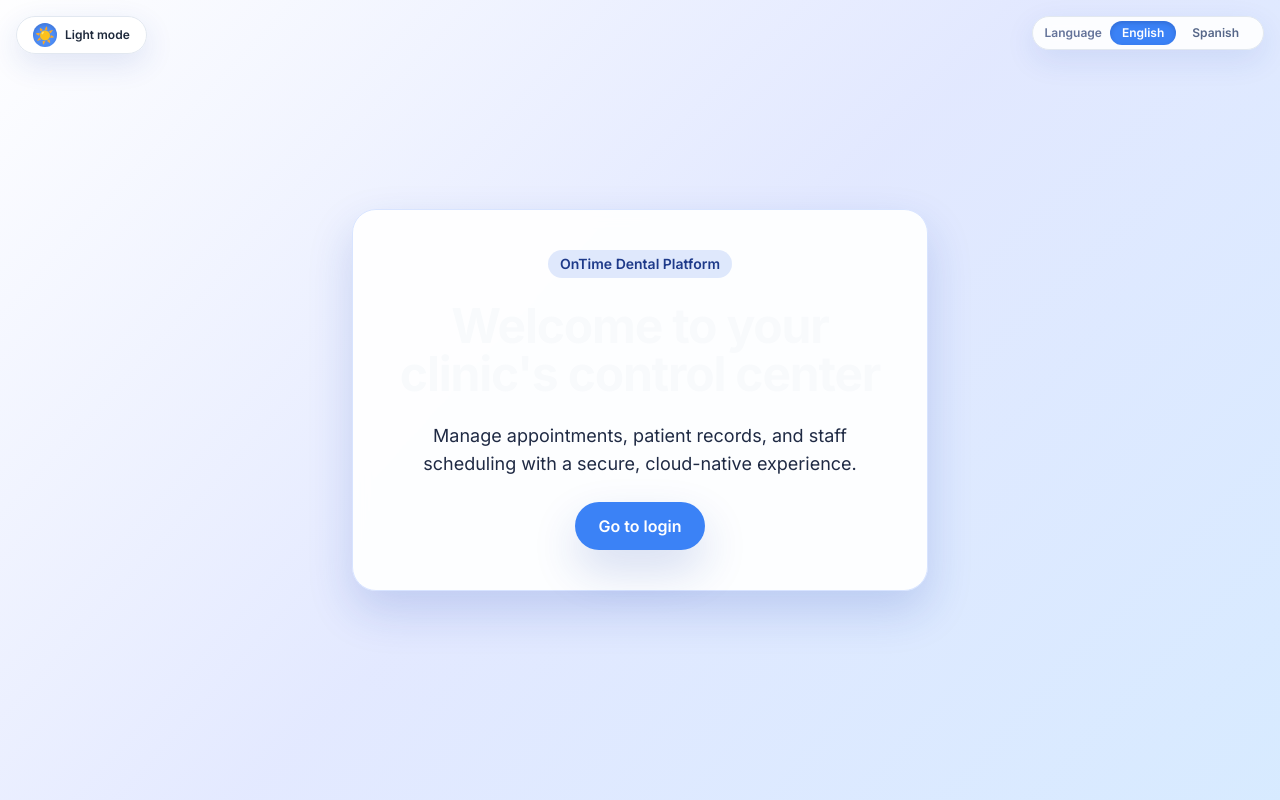
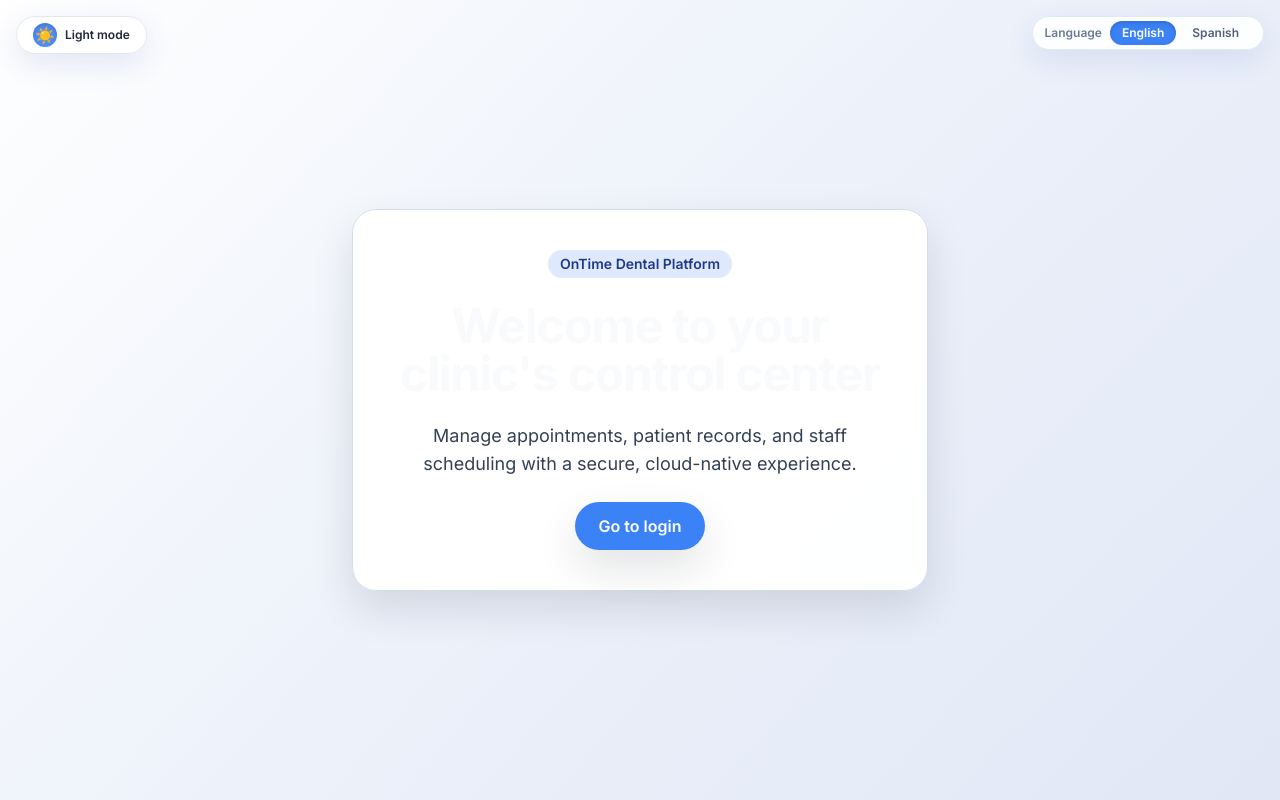
Before and after one commit to jghidalgo/ontime_dental, a Next.js app: page / in a window 1280 px wide. Built offline with nearby package versions, Linux system fonts and the light colour scheme.

Commit message:
Refine light theme palette

```diff
--- a/src/app/globals.css
+++ b/src/app/globals.css
@@ -12,20 +12,20 @@ body {
 }
 
 body.light {
-  --light-background: #f4f7ff;
+  --light-background: #f5f7fa;
   --light-surface: #ffffff;
-  --light-surface-muted: rgba(255, 255, 255, 0.82);
-  --light-surface-soft: rgba(244, 247, 255, 0.68);
-  --light-surface-strong: rgba(255, 255, 255, 0.92);
-  --light-border: #d8e4ff;
-  --light-border-strong: #c3d4f7;
+  --light-surface-muted: #f0f4fa;
+  --light-surface-soft: #eef2f8;
+  --light-surface-strong: #ffffff;
+  --light-border: #d4dde9;
+  --light-border-strong: #c2ccdb;
   --light-text: #0f172a;
   --light-text-soft: #1f2a44;
-  --light-text-muted: #4c5d7a;
-  --light-overlay: rgba(37, 99, 235, 0.08);
-  --light-overlay-strong: rgba(37, 99, 235, 0.12);
+  --light-text-muted: #475569;
+  --light-overlay: rgba(37, 99, 235, 0.06);
+  --light-overlay-strong: rgba(37, 99, 235, 0.1);
   color-scheme: light;
-  background-image: radial-gradient(circle at top, rgba(37, 99, 235, 0.12), rgba(244, 247, 255, 0.96));
+  background-image: radial-gradient(circle at top, rgba(37, 99, 235, 0.08), rgba(245, 247, 250, 0.98));
   color: var(--light-text);
   background-color: var(--light-background);
 }
@@ -39,27 +39,27 @@ body.light .bg-slate-950\/95 {
 }
 
 body.light .bg-slate-950\/90 {
-  background-color: rgba(244, 247, 255, 0.9) !important;
+  background-color: rgba(241, 245, 249, 0.92) !important;
 }
 
 body.light .bg-slate-950\/80 {
-  background-color: rgba(15, 23, 42, 0.18) !important;
+  background-color: rgba(15, 23, 42, 0.14) !important;
 }
 
 body.light .bg-slate-950\/70 {
-  background-color: rgba(15, 23, 42, 0.14) !important;
+  background-color: rgba(15, 23, 42, 0.1) !important;
 }
 
 body.light .bg-slate-950\/60 {
-  background-color: rgba(15, 23, 42, 0.1) !important;
+  background-color: rgba(15, 23, 42, 0.08) !important;
 }
 
 body.light .bg-slate-950\/40 {
-  background-color: rgba(15, 23, 42, 0.08) !important;
+  background-color: rgba(15, 23, 42, 0.06) !important;
 }
 
 body.light .bg-slate-950\/30 {
-  background-color: rgba(15, 23, 42, 0.06) !important;
+  background-color: rgba(15, 23, 42, 0.05) !important;
 }
 
 body.light .bg-slate-950\/20 {
@@ -81,18 +81,18 @@ body.light .bg-slate-900\/95 {
 body.light .bg-slate-900\/80,
 body.light .bg-slate-900\/70,
 body.light .bg-slate-900\/60 {
-  background-color: var(--light-surface-strong) !important;
+  background-color: rgba(255, 255, 255, 0.96) !important;
 }
 
 body.light .bg-slate-900\/50,
 body.light .bg-slate-900\/40 {
-  background-color: var(--light-surface-muted) !important;
+  background-color: rgba(240, 244, 250, 0.94) !important;
 }
 
 body.light .bg-slate-900\/30,
 body.light .bg-slate-900\/20,
 body.light .bg-slate-900\/10 {
-  background-color: var(--light-surface-soft) !important;
+  background-color: rgba(238, 242, 248, 0.9) !important;
 }
 
 body.light .bg-slate-900\/5 {
@@ -135,7 +135,7 @@ body.light .text-slate-200 {
 }
 
 body.light .text-slate-300 {
-  color: var(--light-text-soft) !important;
+  color: #334155 !important;
 }
 
 body.light .text-slate-400,
@@ -146,13 +146,13 @@ body.light .text-white\/80 {
 body.light .text-slate-500,
 body.light .text-slate-500\/80,
 body.light .text-white\/60 {
-  color: #566789 !important;
+  color: #52607b !important;
 }
 
 body.light .text-slate-600,
 body.light .text-slate-700,
 body.light .text-white\/50 {
-  color: #64739a !important;
+  color: #6b7b95 !important;
 }
 
 body.light .text-primary-100 {
@@ -283,18 +283,18 @@ body.light .bg-red-950\/90 {
 body.light .shadow-slate-950\/40,
 body.light .shadow-slate-950\/50,
 body.light .shadow-primary-900\/40 {
-  box-shadow: 0 20px 45px rgba(30, 64, 175, 0.18) !important;
+  box-shadow: 0 18px 42px rgba(15, 23, 42, 0.12) !important;
 }
 
 body.light .bg-gradient-to-br.from-slate-900.via-slate-950.to-slate-900,
 body.light .bg-gradient-to-br.from-slate-900.via-slate-950,
 body.light .bg-gradient-to-br.from-slate-950,
 body.light .bg-gradient-to-br.from-slate-900.to-slate-900 {
-  background-image: linear-gradient(135deg, rgba(255, 255, 255, 0.95), rgba(226, 232, 255, 0.9), rgba(212, 233, 255, 0.9)) !important;
+  background-image: linear-gradient(135deg, rgba(255, 255, 255, 0.97), rgba(236, 241, 250, 0.94), rgba(223, 230, 245, 0.92)) !important;
 }
 
 body.light .bg-\[radial-gradient\(circle_at_top,_var\(--tw-gradient-stops\)\)\] {
-  background-image: radial-gradient(circle at top, rgba(37, 99, 235, 0.18), rgba(255, 255, 255, 0.95), rgba(244, 247, 255, 0.98)) !important;
+  background-image: radial-gradient(circle at top, rgba(37, 99, 235, 0.12), rgba(250, 252, 255, 0.97), rgba(239, 244, 252, 0.99)) !important;
 }
 
 body.light .via-slate-950,
```
